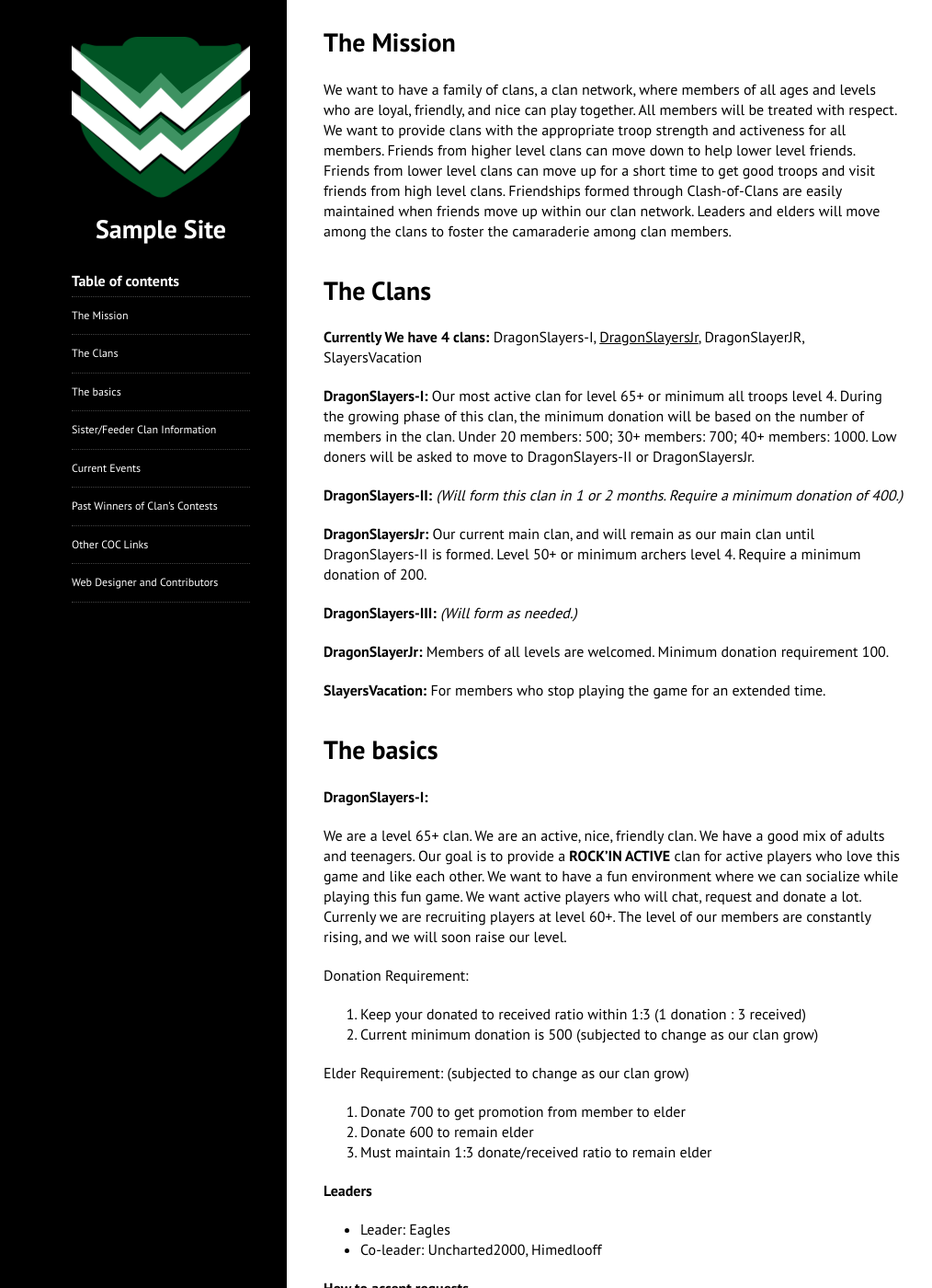
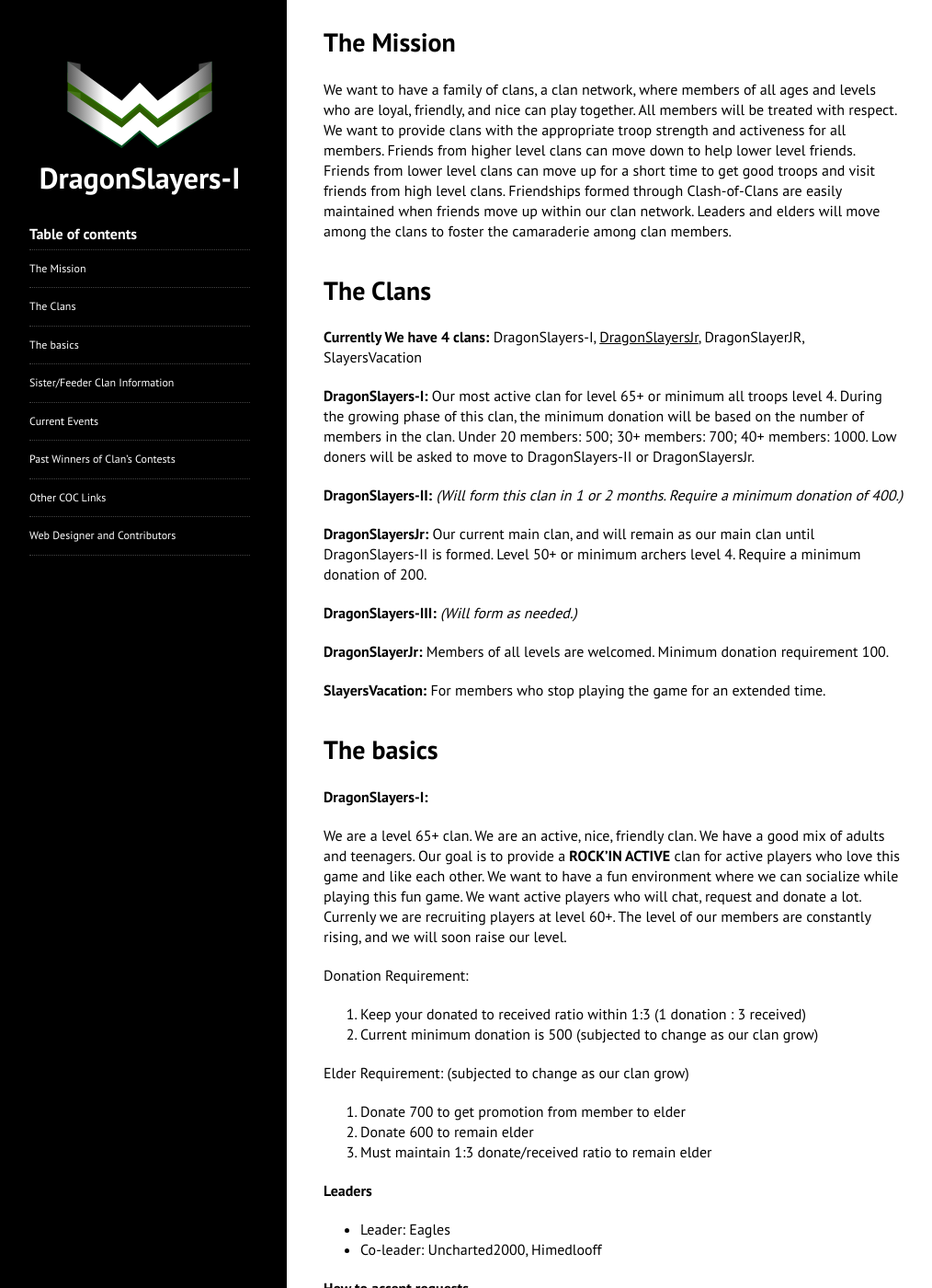
Before and after one commit to himedlooff/proto-clashers, a Jekyll site: the page built from index.md, in a window 1280 px wide and 1400 px high. Shown: the whole window at 92% size, without its empty margins (72-1086 px from the left). Built offline with Jekyll 4.4.1, drawn with Linux system fonts in a browser that asks for light colours.

Commit message:
Cooler shield graphic experiment.

```diff
--- a/_layouts/default.html
+++ b/_layouts/default.html
@@ -21,29 +21,8 @@
         <div class="wrapper">
 
           <header role="banner">
-            <div class="shield-container">
-              <svg class="shield" version="1.1" id="Layer_1" xmlns="http://www.w3.org/2000/svg" xmlns:xlink="http://www.w3.org/1999/xlink" x="0px" y="0px"
-                 width="300px" height="269.987px" viewBox="0 0 300 269.987" enable-background="new 0 0 300 269.987" xml:space="preserve">
-              <g>
-                <polygon class="shield_stripe__background" fill-rule="evenodd" clip-rule="evenodd" fill="#999999" points="0,15.148 0,55.35 115,130.648 150,100.549 190,130.648
-                  300,55.35 300,15.148 185,95.5 150,60.4 115,95.5   "/>
-                <polygon class="shield_stripe__background" fill-rule="evenodd" clip-rule="evenodd" fill="#999999" points="0,90.449 0,130.602 115,200.949 150,170.801 190,200.949
-                  300,130.602 300,90.449 185,165.801 150,135.648 115,165.801  "/>
-                <path class="shield_shape" fill-rule="evenodd" clip-rule="evenodd" fill="#008E3D" d="M15,140.602c0,60.047,115,120.5,115,120.5
-                  c11.799,11.848,28.201,11.848,40,0c0,0,115-60.453,115-120.5V20.1c0-16.65-13.449-5.051-30-5.051h-40C211.15,6.201,200.25,0,190,0
-                  h-80C99.75,0,88.85,6.201,85,15.049H45c-16.551,0-30-11.6-30,5.051V140.602z"/>
-                <polygon class="shield_stripe__shadow" fill-rule="evenodd" clip-rule="evenodd" points="0,15.148 0,55.35 115,160.648 150,130.549 190,160.648 300,55.35
-                  300,15.148 185,125.5 150,90.4 115,125.5   "/>
-                <polygon class="shield_stripe__shadow" fill-rule="evenodd" clip-rule="evenodd" points="0,90.449 0,130.602 115,230.949 150,200.801 190,230.949 300,130.602
-                  300,90.449 185,195.801 150,165.648 115,195.801  "/>
-                <polygon class="shield_stripe__foreground" fill-rule="evenodd" clip-rule="evenodd" fill="#FFFFFF" points="0,15.148 0,55.35 115,155.648 150,125.549 190,155.648
-                  300,55.35 300,15.148 185,120.5 150,85.4 115,120.5   "/>
-                <polygon class="shield_stripe__foreground" fill-rule="evenodd" clip-rule="evenodd" fill="#FFFFFF" points="0,90.449 0,130.602 115,225.949 150,195.801 190,225.949
-                  300,130.602 300,90.449 185,190.801 150,160.648 115,190.801  "/>
-              </g>
-              </svg>
-            </div>
-            <h1><!-- <img src="assets/img/shield-shape.svg" alt="">  -->{{ page.title }}</h1>
+            <!-- <img src="assets/img/shield-wrapped-shape.svg" alt=""> -->
+            <h1><span>{{ page.title }}</span></h1>
           </header>
 
           <!-- NAV GOES HERE -->
--- a/assets/css/main.css
+++ b/assets/css/main.css
@@ -9,6 +9,12 @@
     font-size: 100%;
     line-height: 1.375; /* 22 / 16 */
     font-family: 'PT Sans', Arial, sans-serif;
+    background: #000;
+    /*background-image: url('../img/stripe-large.svg');
+    background-repeat: no-repeat;
+    background-position: -50px 2.5em;
+    background-attachment: fixed;
+    background-size: 350px;*/
 }
 
 h1 {
@@ -25,8 +31,22 @@
 }
 
 [role="banner"] h1 {
+    /*width: 300px;
+    height: 270px;*/
+    padding-top: 120px;
+    background-image: url('../img/shield-wrapped-shape.svg');
+    background-repeat: no-repeat;
+    background-size: 70%;
+    background-position: center top;
+    font-size: 32px;
     text-align: center;
-    font-size: 1.75em;
+    text-shadow: 1px 2px 0 #000;
+}
+
+[role="banner"] h1 span {
+    /*display: block;
+    background: #000;
+    border: 2px solid #000;*/
 }
 
 [role="banner"] h1 img {
@@ -34,6 +54,7 @@
     width: 1.142857143em; /* 32 / 28 */
     height: 1.142857143em; /* 32 / 28 */
     margin-right: 0.285714286em; /* 8 / 28 */
+    margin-left: -46px; /* 8 / 28 */
 }
 
 .wrapper {
@@ -48,6 +69,10 @@
 
 .wrapper:after {
     clear: both;
+}
+
+.l-main {
+    background: #fff;
 }
 
 .token {
@@ -107,14 +132,14 @@
     border-top-right-radius: 0;
 }
 
-.shield-container {
-    display: inline-block;
+.stripe-container {
+    display: block;
     position: relative;
     width: 100%;
-    padding-bottom: 90%;
+    padding-bottom: 70%;
 }
 
-.shield {
+.stripe {
   display: block;
   position: absolute;
   top: 0;
@@ -123,36 +148,9 @@
   height: 100%;
 }
 
-.shield_shape {
-    opacity: 0.4;
-    -webkit-animation-name: pulse;
-    -webkit-animation-duration: 3s;
-    -webkit-animation-iteration-count: infinite;
+.stripe_bg {
+    opacity: 0.5;
 }
-
-@-webkit-keyframes pulse {
-  0% {
-    opacity: 0.2;
-  }
-  50% {
-    opacity: 0.6;
-  }
-  100% {
-    opacity: 0.2;
-  }
-}
-
-/*.shield_stripe__shadow {
-    opacity: 0;
-}
-
-.shield_stripe__foreground {
-    opacity: 1;
-}
-
-.shield_stripe__background {
-    opacity: 0.3;
-}*/
 
 [role="main"] > .wrapper {
     padding-top: 1em;
@@ -188,7 +186,6 @@
     padding: 2em 1em;
     margin: 0 -1em;
     border-top: 1px dotted #444;
-    background: #eee;
 }
 
 .post-nav-label {
@@ -196,15 +193,18 @@
     margin-top: 0;
 }
 
-.post-nav-list,
-.post-nav-list-item {
+.post-nav-list {
     padding: 0;
     margin: 0;
     border-top: 1px dotted #444;
     list-style-type: none;
 }
 
-.post-nav-list-item-link {
+/*.post-nav-list_item {
+    background: rgba(0,0,0,0.25);
+}*/
+
+.post-nav-list_item_link {
     display: block;
     padding: 1em 0;
     margin: 0;
@@ -276,7 +276,8 @@
 }
 
 .theme-dark {
-    background: #000;
+    /*background: #000;*/
+    background: rgba(0,0,0,.8);
     color: #fff;
 }
 
@@ -306,7 +307,7 @@
     .l-main {
         display: block;
         width: 70%;
-        padding-left: 30%;
+        /*padding-left: 30%;*/
         float: right;
     }
 
@@ -314,15 +315,16 @@
         display: block;
         width: 30%;
         height: 100%;
-        position: fixed;
+        float: left;
         text-align: right;
     }
 
     [role="banner"],
-    #post-nav_wrapper {
+    #post-nav_wrapper,
+    .stripe-container {
         display: inline-block;
         width: 100%;
-        max-width: 194px;
+        max-width: 240px;
         text-align: left;
     }
 
@@ -330,7 +332,6 @@
         padding: 1em 0 0;
         margin: 0;
         border: 0;
-        background: transparent;
     }
 
     .toc-nav-jump-link {
--- a/assets/js/app.js
+++ b/assets/js/app.js
@@ -40,12 +40,12 @@
     '</div>'
   );
 
-  // if ($(window).width() > 48 * 16) {
-  //   $('#post-nav').sticky({
-  //     topSpacing: 0,
-  //     getWidthFrom: '#post-nav_wrapper'
-  //   });
-  // }
+  if ($(window).width() > 48 * 16) {
+    $('#post-nav').sticky({
+      topSpacing: 0,
+      getWidthFrom: '#post-nav_wrapper'
+    });
+  }
 
 }
 
@@ -72,8 +72,8 @@
   var $h = $(headingElement);
 
   return '' +
-    '<li class="nav-list_item">' +
-      '<a href="#' + $h.attr('id') + '" class="post-nav-list-item-link">' +
+    '<li class="post-nav-list_item">' +
+      '<a href="#' + $h.attr('id') + '" class="post-nav-list_item_link">' +
         $h.text() +
       '</a>' +
     '</li>';
--- a/index.md
+++ b/index.md
@@ -1,7 +1,7 @@
 ---
 layout: default
 published: true
-title: Sample Site
+title: DragonSlayers-I
 subtitle: An information board for the Clash of Clans clan.
 editor: Eagles235
 ---
```
Also changed, not shown: assets/img/shield-wrapped-shape-large.svg (deleted), assets/img/shield-wrapped-shape.png, assets/img/shield-wrapped-shape.svg, assets/img/stripe-large.svg (added), assets/img/stripe-single.svg (added), 1 other file.
